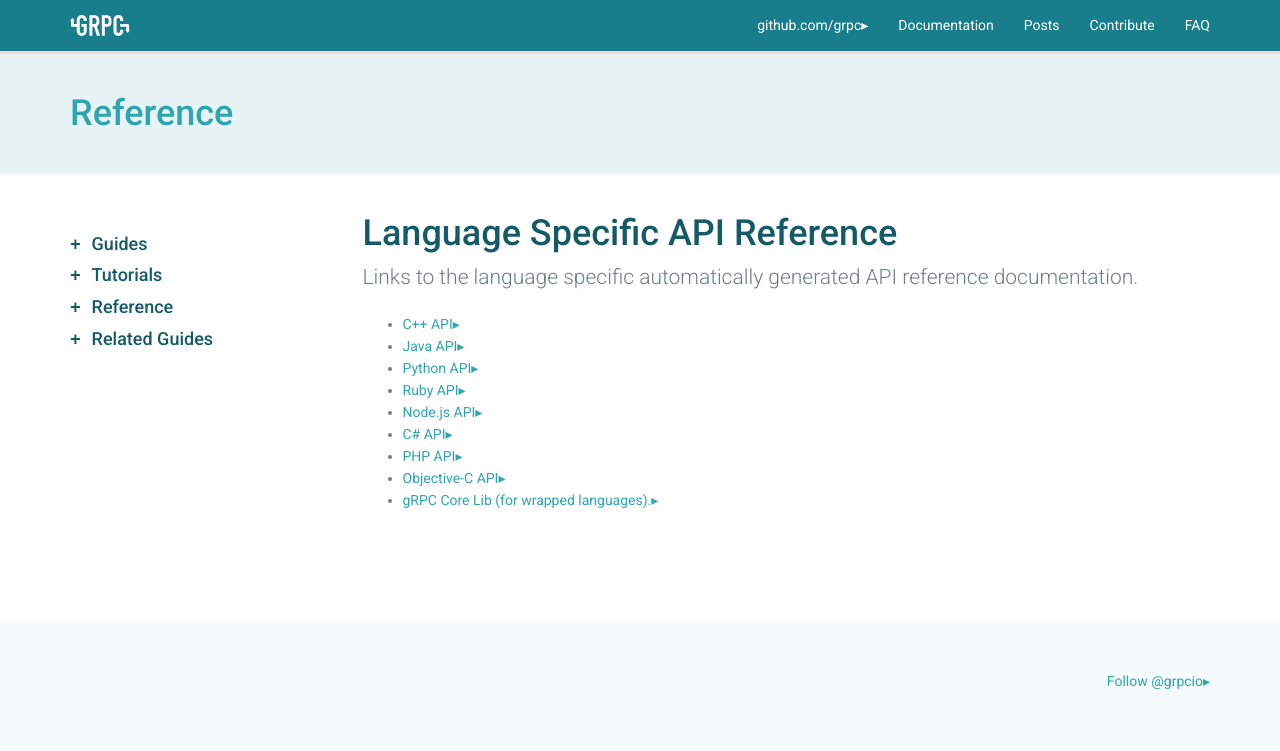
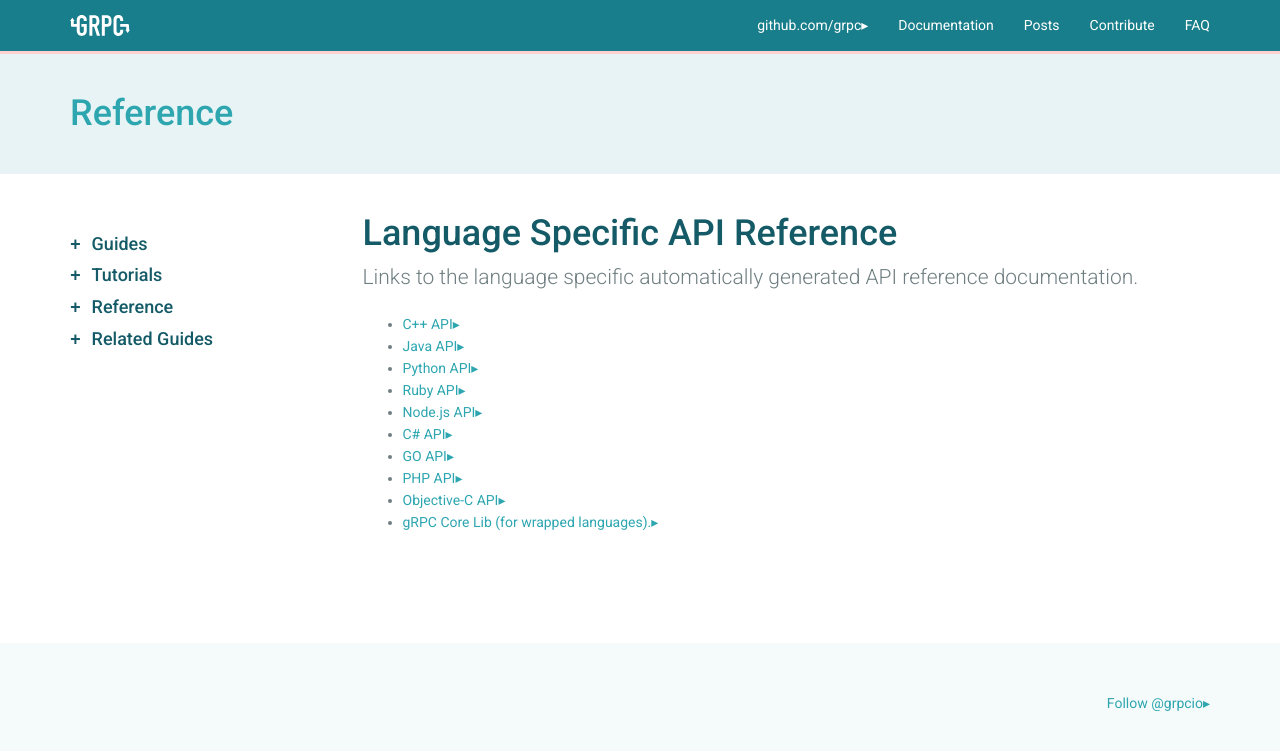
Before and after one commit to grpc/grpc.github.io, a Jekyll site: the page built from docs/reference/index.html, in a window 1280 px wide. Shown: the top 751 px of the page. Built offline with Jekyll 4.4.1, drawn with Linux system fonts in a browser that asks for light colours; nearby versions of some CDN libraries; Markdown is read by kramdown in place of the engine named in the settings; comment, search, counter and statistics services are not loaded.

Commit message:
adding golang api reference

```diff
--- a/docs/reference/index.html
+++ b/docs/reference/index.html
@@ -14,6 +14,7 @@
   <li><a target="_blank" href="http://www.rubydoc.info/gems/grpc/0.11.0">Ruby API</a></li>
   <li><a target="_blank" href="http://www.grpc.io/grpc/node/">Node.js API</a></li>
   <li><a target="_blank" href="http://www.grpc.io/grpc/csharp/">C# API</a></li>
+  <li><a target="_blank" href="https://godoc.org/google.golang.org/grpc">GO API</a></li>
   <li><a target="_blank" href="http://www.grpc.io/grpc/php/namespaces/Grpc.html">PHP API</a></li>
   <li><a target="_blank" href="http://cocoadocs.org/docsets/gRPC/">Objective-C API</a></li>
   <li><a target="_blank" href="http://www.grpc.io/grpc/core/">gRPC Core Lib (for wrapped languages).</a></ul></li>
```
